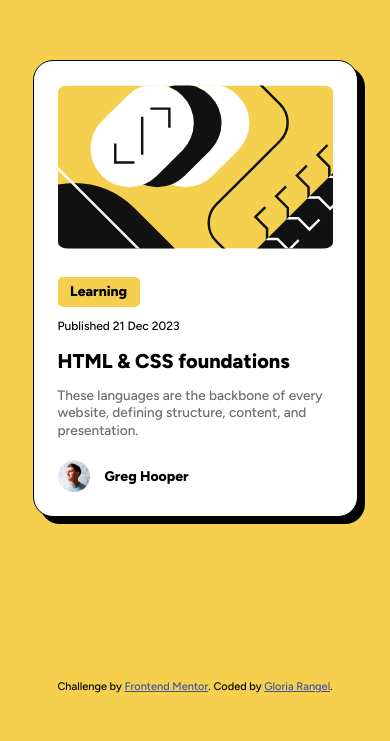
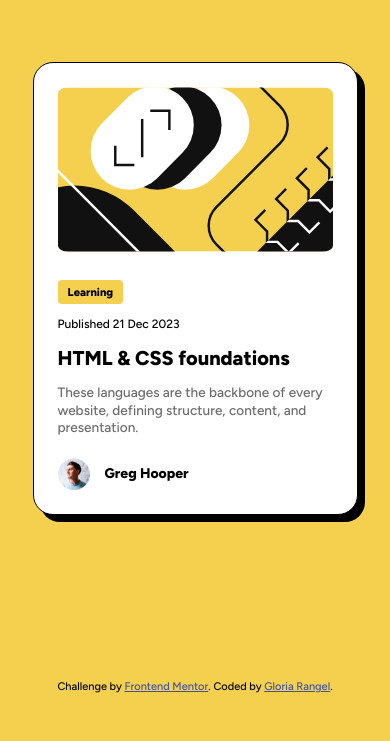
Before and after one commit to NorimNori/blog-preview-card, a plain HTML site: page index.html in a window 390 px wide. Shown: the part 103-844 px from the top of the page. Drawn offline with Linux system fonts and the light colour scheme.

Commit message:
feat: adding missing responsive to tag

```diff
--- a/styles.css
+++ b/styles.css
@@ -123,4 +123,9 @@ footer a {
         font-size: .85rem;
         line-height: 130%;
     }
+
+    .card__tag {
+        font-size: .7rem;
+        border-radius: 4px;
+    }
 }
```
